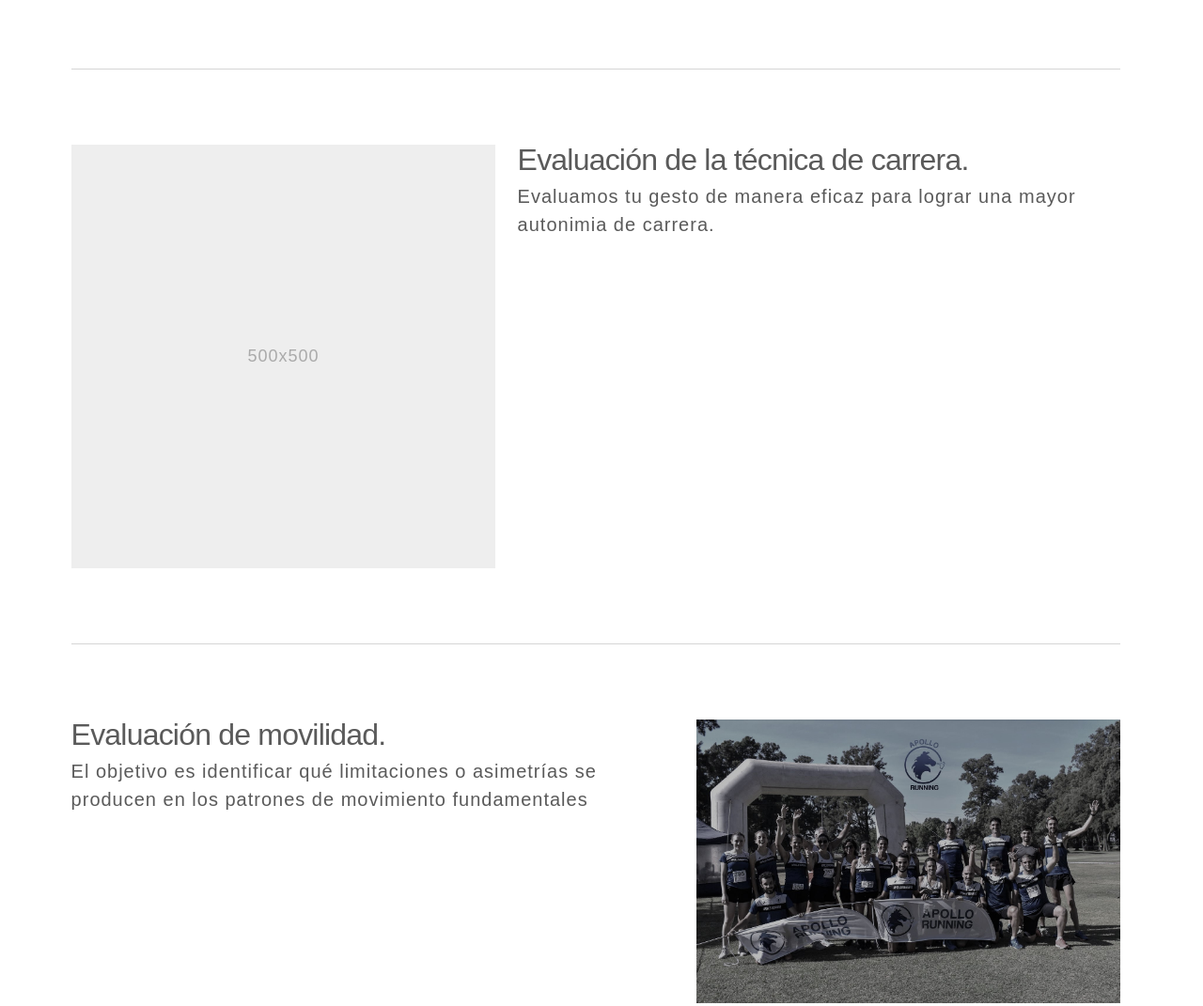
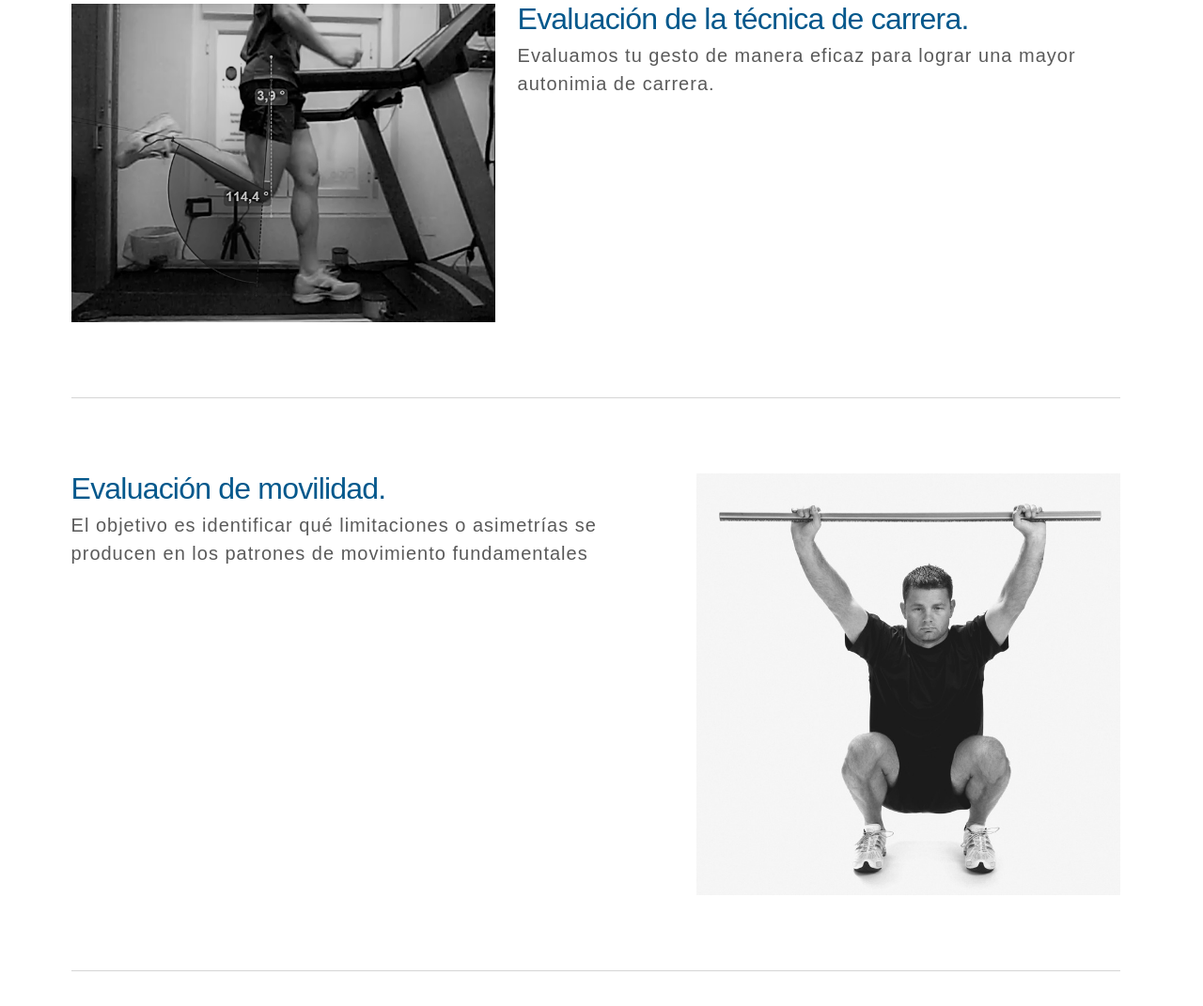
Before and after one commit to TomasMuller8/ApolloRunnig, a plain HTML site: page pages/evaluacion.html in a window 1280 px wide. Shown: the part 1208-2279 px from the top of the page at 94% size. Drawn offline with Linux system fonts and the light colour scheme; files that its build step writes are made by us from their sources.

Commit message:
ultimos detalles

```diff
--- a/bootstrap-5.0.2-dist/css/carousel.css
+++ b/bootstrap-5.0.2-dist/css/carousel.css
@@ -66,6 +66,7 @@ body {
 .featurette-heading {
   font-weight: 300;
   line-height: 1;
+  color: #03588c;
 
   /* rtl:remove */
   letter-spacing: -.05rem;
--- a/pages/evaluacion.html
+++ b/pages/evaluacion.html
@@ -51,8 +51,7 @@
         <p class="lead">A través de la medición y análisis de diferentes parámetros, nos permite evaluar el comportamiento dinámico y estático del pie..</p>
       </div>
       <div class="col-md-5">
-        <svg class="bd-placeholder-img bd-placeholder-img-lg featurette-image img-fluid mx-auto" width="500" height="500" xmlns="http://www.w3.org/2000/svg" role="img" aria-label="Placeholder: 500x500" preserveAspectRatio="xMidYMid slice" focusable="false"><title>Placeholder</title><rect width="100%" height="100%" fill="#eee"/><text x="50%" y="50%" fill="#aaa" dy=".3em">500x500</text></svg>
-
+        <img src="../imagenes/pisada.jpg" class="bd-placeholder-img bd-placeholder-img-lg featurette-image img-fluid mx-auto"/>
       </div>
     </div>
 
@@ -64,8 +63,7 @@
         <p class="lead">Evaluamos tu gesto de manera eficaz para lograr una mayor autonimia de carrera.</p>
       </div>
       <div class="col-md-5 order-md-1">
-        <svg class="bd-placeholder-img bd-placeholder-img-lg featurette-image img-fluid mx-auto" width="500" height="500" xmlns="http://www.w3.org/2000/svg" role="img" aria-label="Placeholder: 500x500" preserveAspectRatio="xMidYMid slice" focusable="false"><title>Placeholder</title><rect width="100%" height="100%" fill="#eee"/><text x="50%" y="50%" fill="#aaa" dy=".3em">500x500</text></svg>
-
+        <img src="../imagenes/analisis.png" class="bd-placeholder-img bd-placeholder-img-lg featurette-image img-fluid mx-auto"/>
       </div>
     </div>
 
@@ -77,7 +75,7 @@
         <p class="lead">El objetivo es identificar qué limitaciones o asimetrías se producen en los patrones de movimiento fundamentales</p>
       </div>
       <div class="col-md-5">
-        <img src="../imagenes/apollo-equipo.jpg" class="bd-placeholder-img bd-placeholder-img-lg featurette-image img-fluid mx-auto"/>
+        <img src="../imagenes/movilidad - copia.jpeg" class="bd-placeholder-img bd-placeholder-img-lg featurette-image img-fluid mx-auto"/>
 
       </div>
     </div>
```
Also changed, not shown: imagenes/analisis.png (added), imagenes/movilidad - copia.jpeg (added), imagenes/pisada.jpg.
